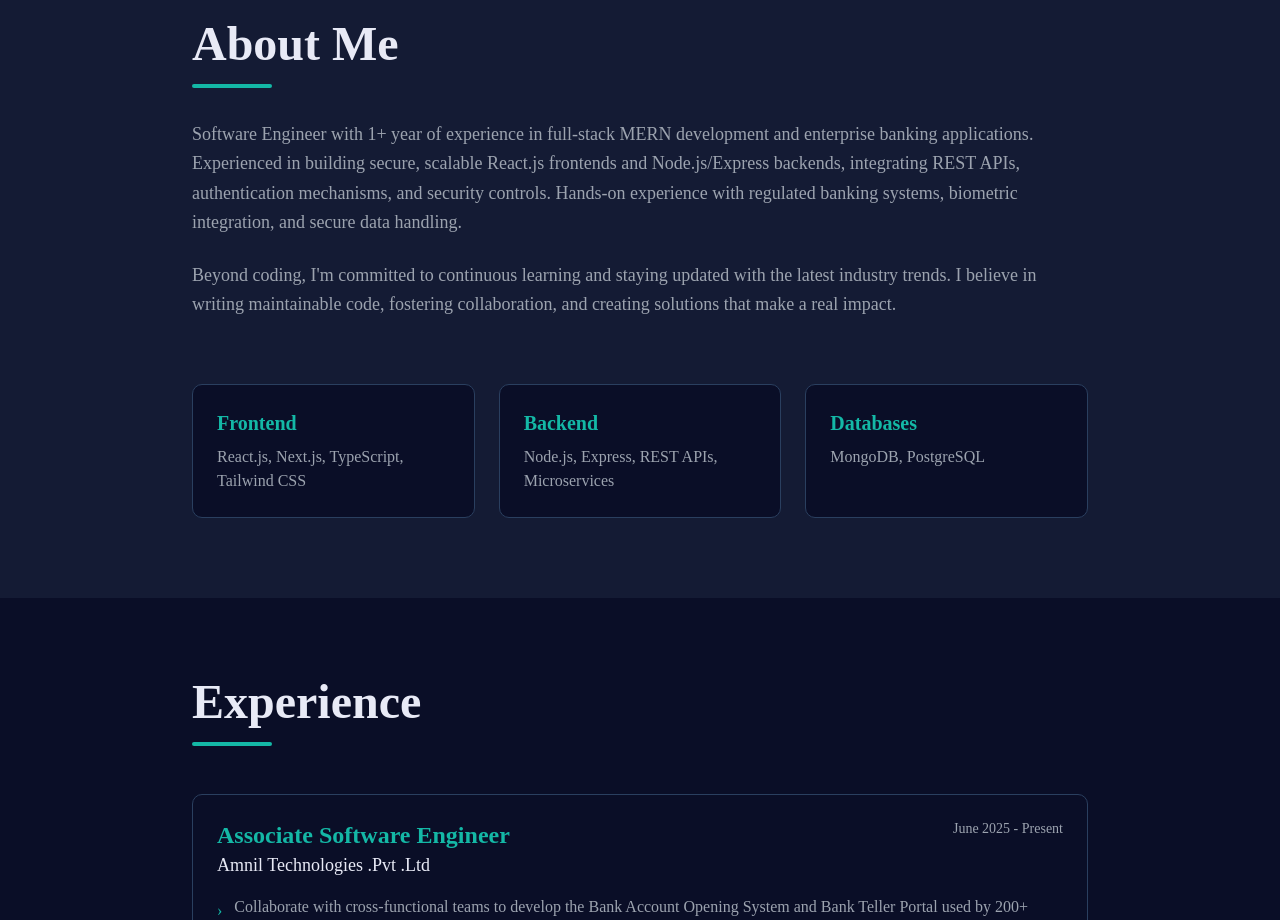
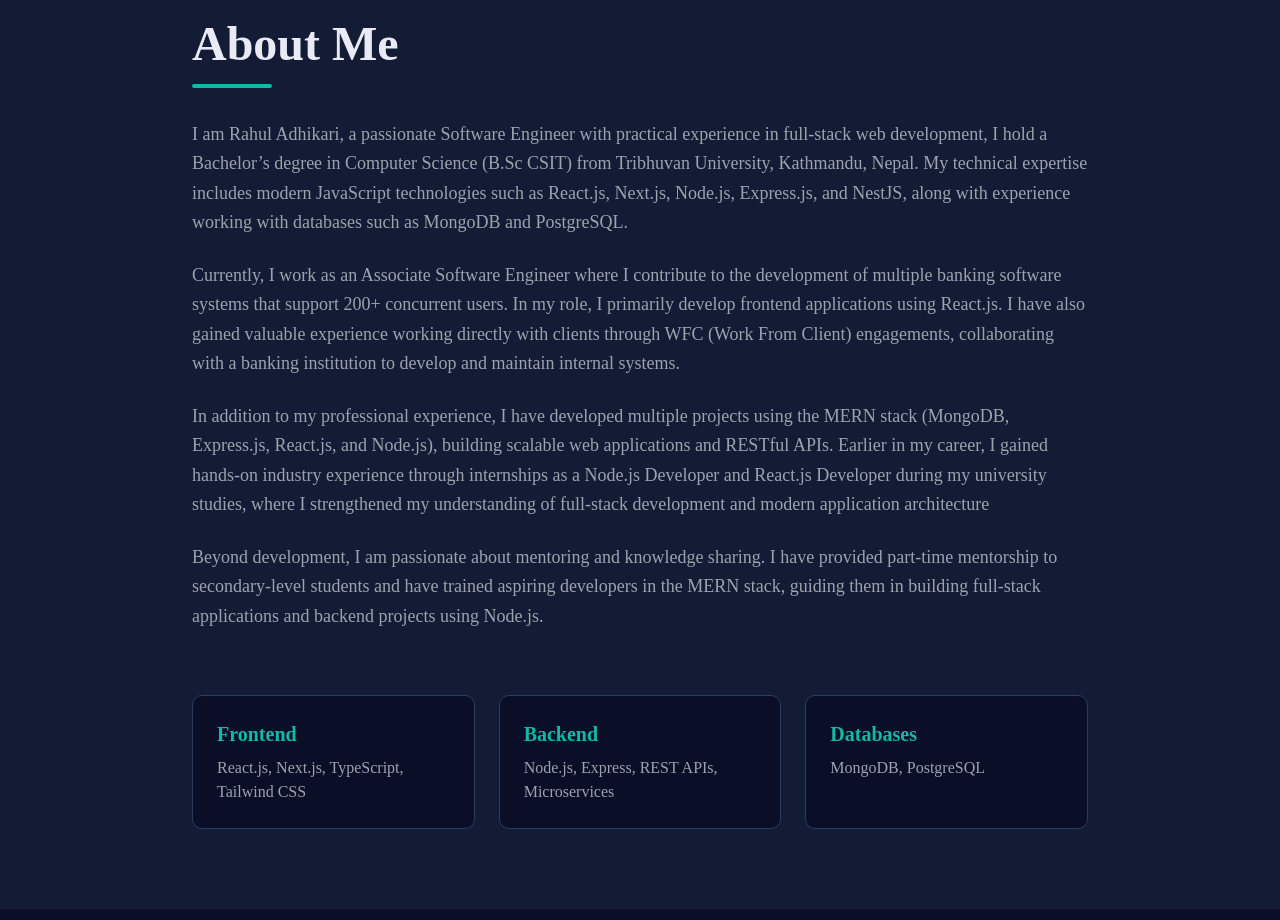
Before and after one commit to Rahulad12/Myprofile, a React (Vite) app: page / in a window 1280 px wide. Shown: the part 860-1780 px from the top of the page. Built offline with nearby package versions, Linux system fonts and the light colour scheme.

Commit message:
Refactor: About

```diff
--- a/src/components/about.tsx
+++ b/src/components/about.tsx
@@ -11,18 +11,38 @@ const About = () => {
 
         <div className="space-y-6 text-foreground">
           <p className="text-lg leading-relaxed text-muted-foreground">
-            Software Engineer with 1+ year of experience in full-stack MERN
-            development and enterprise banking applications. Experienced in
-            building secure, scalable React.js frontends and Node.js/Express
-            backends, integrating REST APIs, authentication mechanisms, and
-            security controls. Hands-on experience with regulated banking
-            systems, biometric integration, and secure data handling.
+            I am Rahul Adhikari, a passionate Software Engineer with practical
+            experience in full-stack web development, I hold a Bachelor’s degree
+            in Computer Science (B.Sc CSIT) from Tribhuvan University,
+            Kathmandu, Nepal. My technical expertise includes modern JavaScript
+            technologies such as React.js, Next.js, Node.js, Express.js, and
+            NestJS, along with experience working with databases such as MongoDB
+            and PostgreSQL.
           </p>
           <p className="text-lg leading-relaxed text-muted-foreground">
-            Beyond coding, I'm committed to continuous learning and staying
-            updated with the latest industry trends. I believe in writing
-            maintainable code, fostering collaboration, and creating solutions
-            that make a real impact.
+            Currently, I work as an Associate Software Engineer where I
+            contribute to the development of multiple banking software systems
+            that support 200+ concurrent users. In my role, I primarily develop
+            frontend applications using React.js. I have also gained valuable
+            experience working directly with clients through WFC (Work From
+            Client) engagements, collaborating with a banking institution to
+            develop and maintain internal systems.
+          </p>
+          <p className="text-lg leading-relaxed text-muted-foreground">
+            In addition to my professional experience, I have developed multiple
+            projects using the MERN stack (MongoDB, Express.js, React.js, and
+            Node.js), building scalable web applications and RESTful APIs.
+            Earlier in my career, I gained hands-on industry experience through
+            internships as a Node.js Developer and React.js Developer during my
+            university studies, where I strengthened my understanding of
+            full-stack development and modern application architecture
+          </p>
+          <p className="text-lg leading-relaxed text-muted-foreground">
+            Beyond development, I am passionate about mentoring and knowledge
+            sharing. I have provided part-time mentorship to secondary-level
+            students and have trained aspiring developers in the MERN stack,
+            guiding them in building full-stack applications and backend
+            projects using Node.js.
           </p>
         </div>
 
@@ -45,9 +65,7 @@ const About = () => {
             <h3 className="text-xl font-semibold text-primary mb-2">
               Databases
             </h3>
-            <p className="text-muted-foreground">
-              MongoDB, PostgreSQL
-            </p>
+            <p className="text-muted-foreground">MongoDB, PostgreSQL</p>
           </div>
         </div>
       </div>
```
Also changed, not shown: index.html (+35 -10 lines), 1 other file (tests, documents, lock files or other folders).
